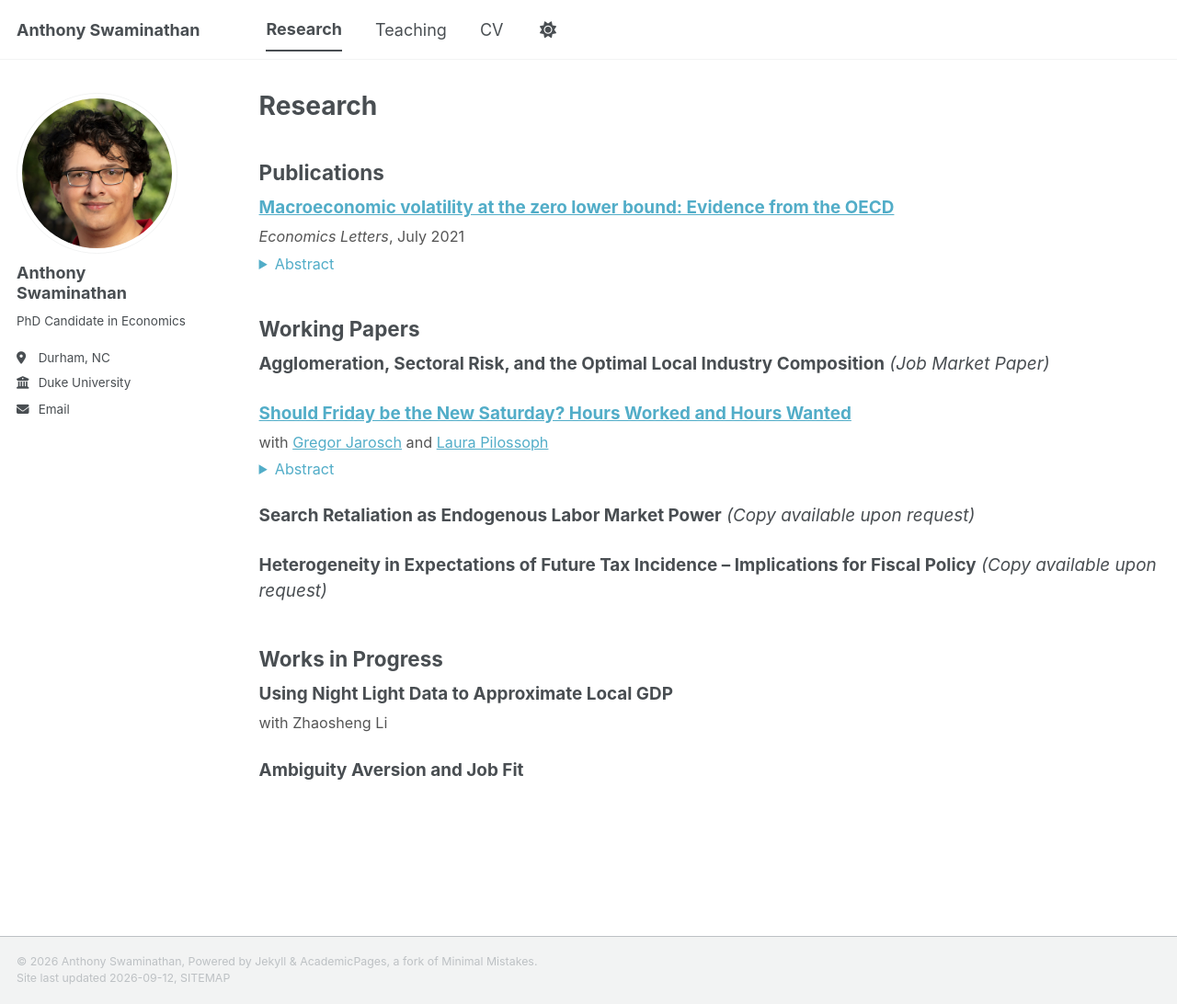
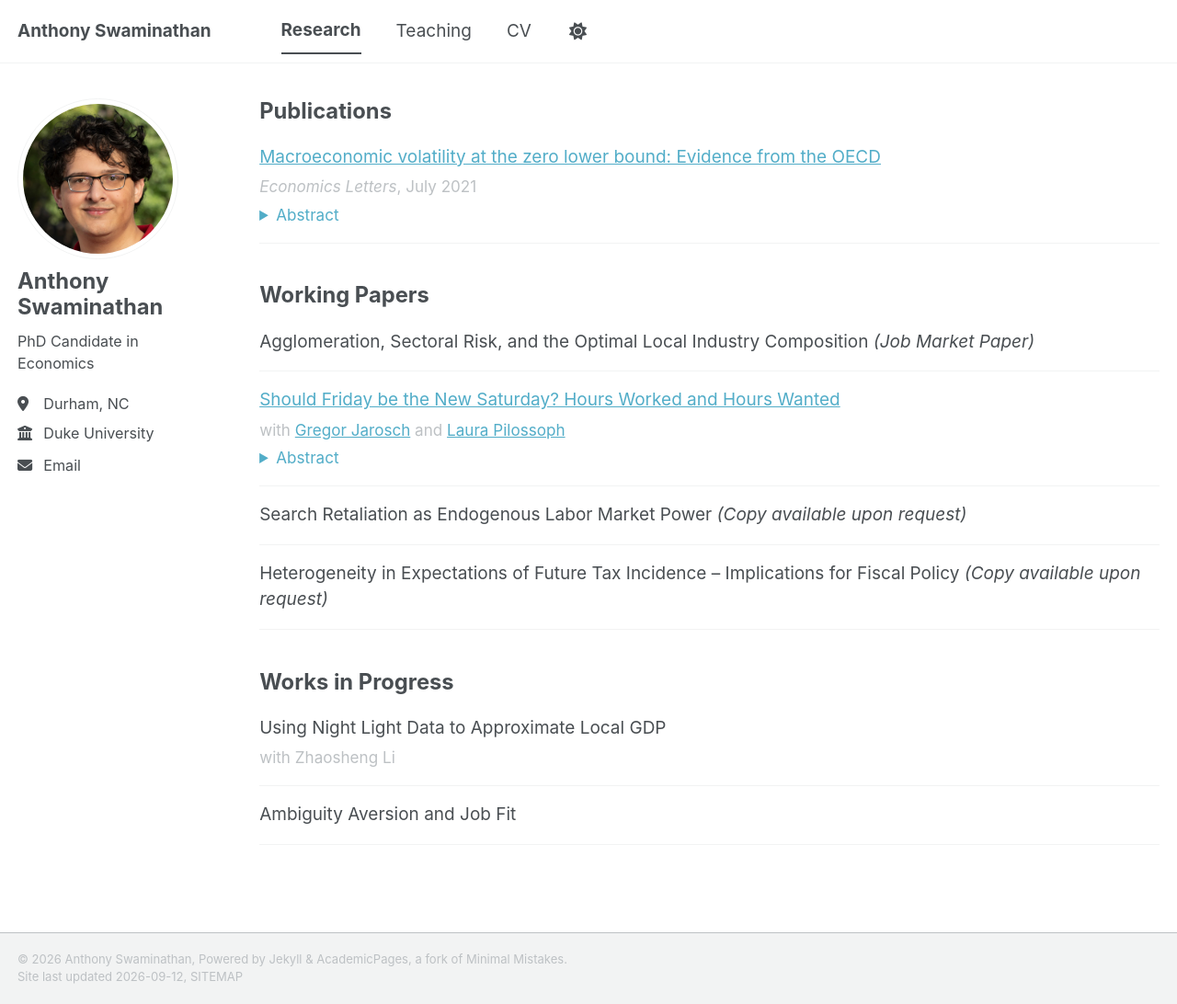
Before and after one commit to anthony-swaminathan/anthony-swaminathan.github.io, a Jekyll site: the page built from _pages/research.html, in a window 1280 px wide and 1092 px high. Shown: the whole window at 92% size. Built offline with Jekyll 4.4.1, drawn with Linux system fonts in a browser that asks for light colours; a style sheet for code colours, icons or effects is not loaded.

Commit message:
Widen layout, add entry dividers, feature JMP on home page
- Remove the empty right column and pinned footer that made pages
  feel narrow and cramped; enlarge text on wide screens and sidebar
- Separate papers and courses with horizontal lines; unbold titles
- Hide redundant Research/Teaching page headings
- Feature the job market paper on the home page (pulls title, link,
  and abstract from its publication file)

Co-Authored-By: Claude Opus 5 <noreply@anthropic.com>

```diff
--- a/_includes/list-styles.html
+++ /dev/null
@@ -1,10 +0,0 @@
-<style>
-  .entry { margin: 0 0 1.4em 0; }
-  .entry p { margin: 0 0 0.25em 0; }
-  .entry__title { font-size: 1.05em; }
-  .entry__note { font-style: italic; }
-  .entry__meta { font-size: 0.9em; color: #555; }
-  .entry details { font-size: 0.9em; margin-top: 0.3em; }
-  .entry details summary { cursor: pointer; color: #52adc8; }
-  .entry details p { margin: 0.4em 0 0 0; text-align: justify; }
-</style>
--- a/_layouts/archive.html
+++ b/_layouts/archive.html
@@ -16,7 +16,7 @@ layout: default
   {% include sidebar.html %}
 
   <div class="archive">
-    {% unless page.header.overlay_color or page.header.overlay_image %}
+    {% unless page.header.overlay_color or page.header.overlay_image or page.hide_title %}
       <h1 class="page__title">{{ page.title }}</h1>
     {% endunless %}
     {{ content }}
--- a/_pages/research.html
+++ b/_pages/research.html
@@ -15,7 +14,7 @@ redirect_from:
     {% if post.category != category[0] %}{% continue %}{% endif %}
     <div class="entry">
       <p class="entry__title">
-        <strong>{% if post.paperurl %}<a href="{{ post.paperurl }}">{{ post.title }}</a>{% else %}{{ post.title }}{% endif %}</strong>
+        {% if post.paperurl %}<a href="{{ post.paperurl }}">{{ post.title }}</a>{% else %}{{ post.title }}{% endif %}
         {% if post.note %}<span class="entry__note">({{ post.note }})</span>{% endif %}
       </p>
       {% if post.coauthors %}<p class="entry__meta">{{ post.coauthors }}</p>{% endif %}
--- a/_pages/teaching.html
+++ b/_pages/teaching.html
@@ -14,7 +13,7 @@ author_profile: true
   {% for post in site.teaching reversed %}
     {% if post.type != parts[0] %}{% continue %}{% endif %}
     <div class="entry">
-      <p class="entry__title"><strong>{{ post.title }}</strong></p>
+      <p class="entry__title">{{ post.title }}</p>
       <p class="entry__meta">
         {{ post.terms }}{% if post.syllabus %} (<a href="{{ post.syllabus }}">Syllabus</a>){% endif %}<br />
         {{ post.venue }}
--- a/assets/css/main.scss
+++ b/assets/css/main.scss
@@ -37,3 +37,106 @@
     "layout/sidebar",
     "layout/json_cv"
 ;
+
+/* ==========================================================================
+   SITE CUSTOMIZATIONS
+   ========================================================================== */
+
+/* Slightly larger text on wide screens */
+html {
+  @include breakpoint($x-large) {
+    font-size: 19px;
+  }
+}
+
+/* Use the full content width (the template leaves an empty right column) */
+.page {
+  @include breakpoint($large) {
+    padding-right: 0;
+  }
+}
+
+/* Larger sidebar text */
+.sidebar {
+  .author__name {
+    font-size: $type-size-4;
+  }
+
+  .author__bio,
+  li {
+    font-size: 0.85em;
+  }
+}
+
+/* Footer sits after the content instead of pinned over it */
+body {
+  padding-bottom: 0;
+}
+
+.page__footer {
+  position: relative;
+  bottom: auto;
+}
+
+/* Section headings on list pages */
+.archive h2 {
+  margin: 1.8em 0 0.2em;
+
+  &:first-child {
+    margin-top: 0;
+  }
+}
+
+/* Paper and course entries, separated by lines */
+.entry {
+  padding: 0.9em 0;
+  border-bottom: 1px solid var(--global-border-color);
+
+  p {
+    margin: 0 0 0.25em;
+  }
+
+  p:last-child {
+    margin-bottom: 0;
+  }
+
+  details {
+    font-size: 0.9em;
+    margin-top: 0.3em;
+
+    summary {
+      cursor: pointer;
+      color: #52adc8;
+    }
+
+    p {
+      margin: 0.4em 0 0;
+      text-align: justify;
+    }
+  }
+}
+
+.entry__note {
+  font-style: italic;
+}
+
+.entry__meta {
+  font-size: 0.9em;
+  color: var(--global-text-color-light);
+}
+
+/* Featured job market paper on the home page */
+.entry--featured {
+  margin: 0 0 1.3em;
+  padding: 0.9em 1.2em;
+  border: 1px solid var(--global-border-color);
+  border-radius: 4px;
+}
+
+.entry__label {
+  font-size: 0.75em;
+  font-weight: bold;
+  letter-spacing: 0.06em;
+  text-transform: uppercase;
+  color: var(--global-text-color-light);
+}
```
Also changed, not shown: other parts of _pages/research.html (+1 -2 lines), other parts of _pages/teaching.html (+1 -2 lines), _pages/about.md (+10 -0 lines).
